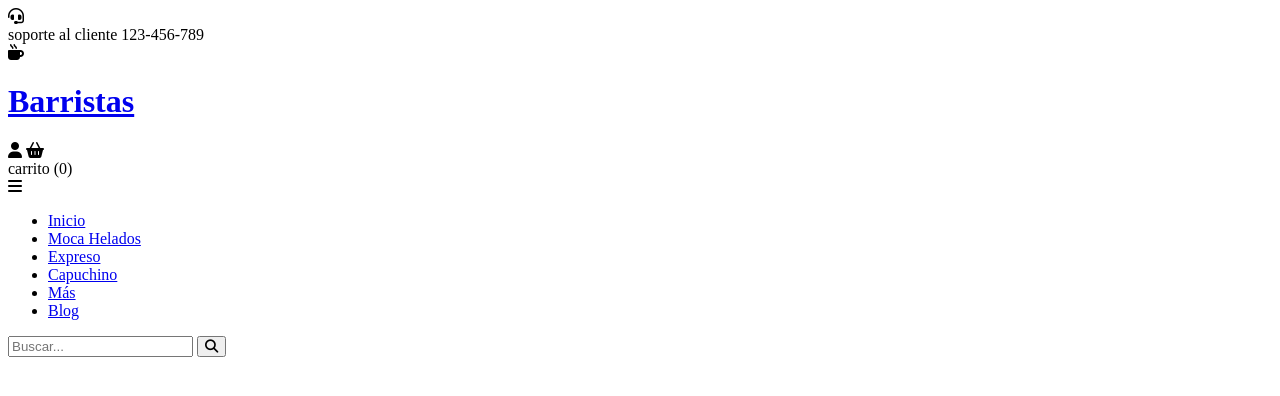
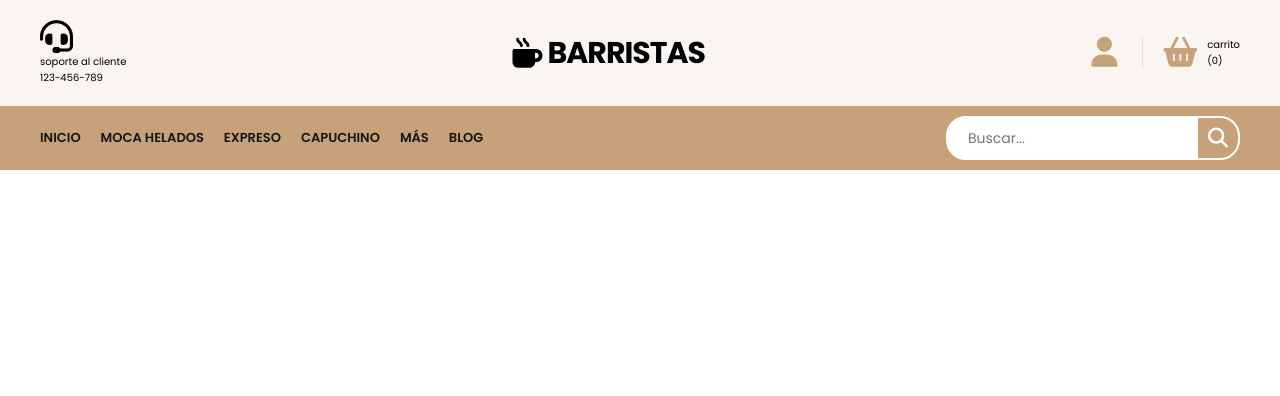
Before and after one commit to ousman08/WebsiteCafeteria, a plain HTML site: page index.html in a window 1280 px wide. Drawn offline with Linux system fonts and the light colour scheme.

Commit message:
add header

```diff
--- a/index.css
+++ /dev/null
@@ -1,12 +0,0 @@
-@import url('https://fonts.googleapis.com/css2?family=Poppins:wght@300;400;500;600;700&display=swap');
-
-:root {
-    --primary-color: #c7a17a;
-    --background-color: #f9f5f0;
-    --dark-color: #151515;
-}
-
-html{
-    font-size: 62.5%;
-    font-family: 'Poppins', sans-serif;
-}
--- a/index.html
+++ b/index.html
@@ -5,10 +5,10 @@
     <meta charset="UTF-8">
     <meta name="viewport" content="width=device-width, initial-scale=1.0">
     <title>baristas</title>
+    <link rel="stylesheet" href="style.css">
 </head>
 
 <body>
-
     <header>
         <div class="container-hero">
             <div class="container hero">
@@ -19,7 +19,7 @@
                         <span class="number">123-456-789</span>
                     </div>
                 </div>
-            </div>
+
                 <div class="container-logo">
                     <i class="fa-solid fa-mug-hot"></i>
                     <h1 class="logo"><a href="/">Barristas</a></h1>
@@ -34,6 +34,8 @@
                     </div>
                 </div>
             </div>
+        </div>
+
         <div class="container-navbar">
             <nav class="navbar container">
                 <i class="fa-solid fa-bars"></i>
--- /dev/null
+++ b/style.css
@@ -0,0 +1,188 @@
+@import url('https://fonts.googleapis.com/css2?family=Poppins:wght@300;400;500;600;700&display=swap');
+
+:root {
+    --primary-color: #c7a17a;
+    --background-color: #f9f5f0;
+    --dark-color: #151515;
+}
+
+html{
+    font-size: 62.5%;
+    font-family: 'Poppins', sans-serif;
+}
+
+*{
+    margin: 0%;
+    padding: 0%;
+    box-sizing: border-box;
+}
+
+.container{
+    max-width: 120rem;
+    margin: 0 auto;
+}
+
+.container-hero{
+    background-color: var(--background-color);
+}
+
+.hero{
+    display: flex;
+    justify-content: space-between;
+    align-items: center;
+    padding: 2rem 0;
+}
+
+.customers-support{
+    display: flex;
+    align-items: center;
+    gap: 2rem;
+}
+
+.customer-support i{
+    font-size: 3.3rem
+}
+
+.content-customers-support{
+    display: flex;
+    flex-direction: column;
+}
+
+.container-logo{
+    display: flex;
+    align-items: center;
+    gap: .5rem;
+}
+
+.container-logo i{
+    font-size: 3rem;
+}
+
+.container-logo h1 a{
+    text-decoration: none;
+    color:  #000;
+    font-size: 3rem;
+    text-transform: uppercase;
+    letter-spacing: -1px;
+}
+
+.container-user{
+    display: flex;
+    gap: 1rem;
+    cursor: pointer;
+}
+
+.container-user .fa-user{
+    font-size: 3rem;
+    color: var(--primary-color);
+    padding-right: 2.5rem;
+    border-right: 1px solid #e2e2e2;
+}
+
+.container-user .fa-basket-shopping{
+    font-size: 3rem;
+    color: var(--primary-color);
+    padding-left: 1rem;
+}
+
+.content-shopping-cart{
+    display: flex;
+    flex-direction: column;
+}
+
+/* NAVBAR */
+
+.container-navbar{
+    background-color:var(--primary-color);
+}
+
+.navbar{
+    display: flex;
+    justify-content: space-between;
+    align-items: center;
+    padding: 1rem 0;
+}
+
+.navbar .fa-bars{
+    display: none;
+}
+
+.menu{
+    display: flex;
+    gap: 2rem;
+}
+
+.menu li{
+    list-style: none;
+}
+
+.menu a{
+    text-decoration: none;
+    font-size: 1.3rem;
+    color: var(--dark-color);
+    font-weight: 600;
+    text-transform: uppercase;
+    position: relative;
+}
+
+.menu a::after{
+    content: '';
+    width: 1.5rem;
+    height: 1px;
+    background-color: #fff;
+    position: absolute;
+    bottom: -3px;
+    left: 50%;
+    transform: translate(-50%, 50%);
+    opacity: 0;
+    transition: all .3s ease;
+}
+
+.menu a:hover::after{
+    opacity: 1;
+}
+
+.menu a:hover{
+    color: #fff;
+}
+
+.search-form{
+    position: relative;
+    display: flex;
+    align-items: center;
+    border: 2px solid #fff;
+    border-radius: 2rem;
+    background-color: #fff;
+    height: 4.4rem;
+    overflow: hidden;
+}
+
+.search-form input{
+    outline: none;
+    font-family: inherit;
+    border: none;
+    width: 25rem;
+    font-size: 1.4rem;
+    padding: 0 2rem;
+    color: #777;
+    cursor: pointer;
+}
+
+.search-form input::-webkit-search-cancel-button{
+    appearance: none;
+}
+
+.search-form .btn-search{
+    border: none;
+    background-color: var(--primary-color);
+    display: flex;
+    align-items: center;
+    justify-content: center;
+    height: 100%;
+    padding: 1rem;
+}
+
+.btn-search i{
+    font-size: 2rem;
+    color: #fff;
+}
```
Lines whose indentation alone changed are shown as unchanged.
